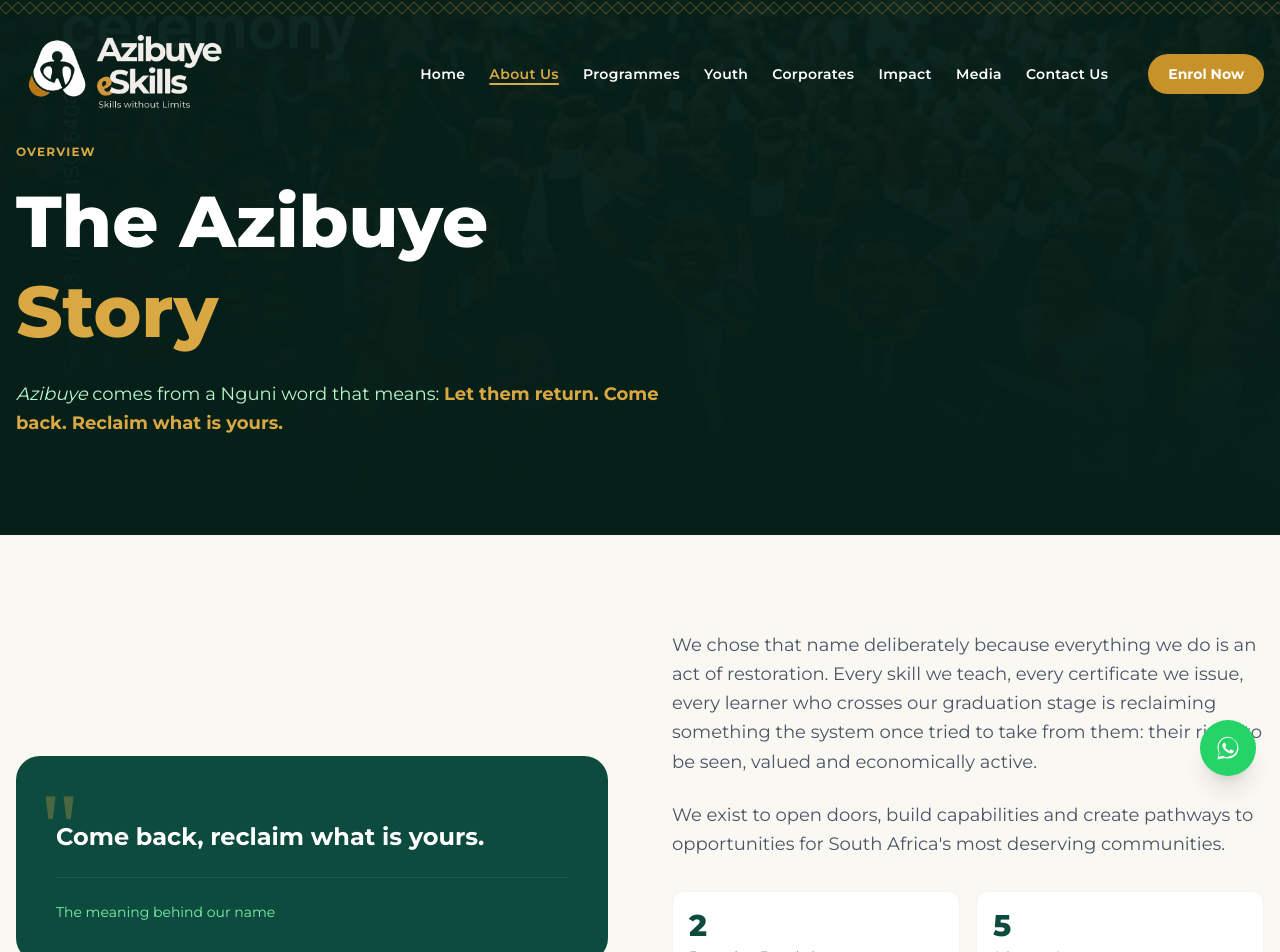
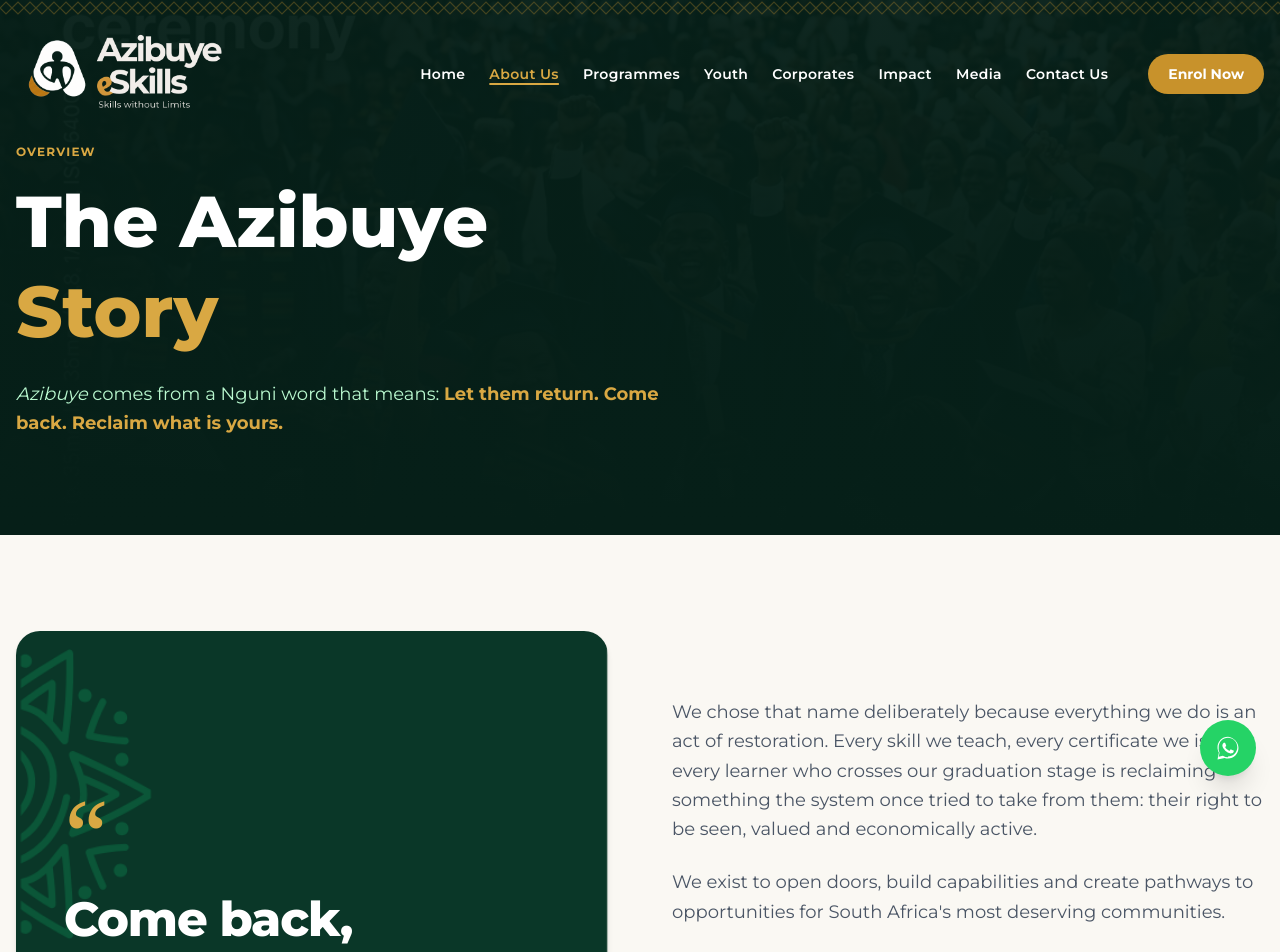
Before and after one commit to AliMora83/Azibuye-Website, a Next.js app in the folder azibuye/: page /about in a window 1280 px wide. Shown: the top 952 px of the page. Built offline with nearby package versions, Linux system fonts and the light colour scheme.

Commit message:
Update About page quote box background and layout to match mockup design

```diff
--- a/azibuye/app/about/page.js
+++ b/azibuye/app/about/page.js
@@ -78,14 +78,13 @@
       <section className="bg-cream-50 py-24">
         <div className="max-w-7xl mx-auto px-4 grid grid-cols-1 lg:grid-cols-2 gap-16 items-center">
           <SectionReveal>
-            <div className="bg-green-800 rounded-3xl p-10 relative overflow-hidden">
-              <span className="text-gold-400 text-8xl font-serif leading-none absolute top-6 left-6 opacity-30">"</span>
-              <p className="text-white text-2xl font-bold leading-snug relative z-10 mt-6">
-                Come back, reclaim what is yours.
+            <div className="relative w-full aspect-square bg-[url('/images/box.png')] bg-cover bg-center rounded-3xl p-8 md:p-12 flex flex-col justify-center text-left overflow-hidden shadow-md">
+              <span className="text-gold-400 text-7xl md:text-8xl font-serif leading-none mb-2 block select-none">“</span>
+              <p className="text-white text-3xl md:text-4xl lg:text-5xl font-extrabold leading-tight tracking-tight">
+                Come back,<br />
+                reclaim what<br />
+                is yours.
               </p>
-              <div className="mt-6 pt-6 border-t border-green-700">
-                <p className="text-green-300 text-sm">The meaning behind our name</p>
-              </div>
             </div>
           </SectionReveal>
           <SectionReveal delay={0.15}>
```
